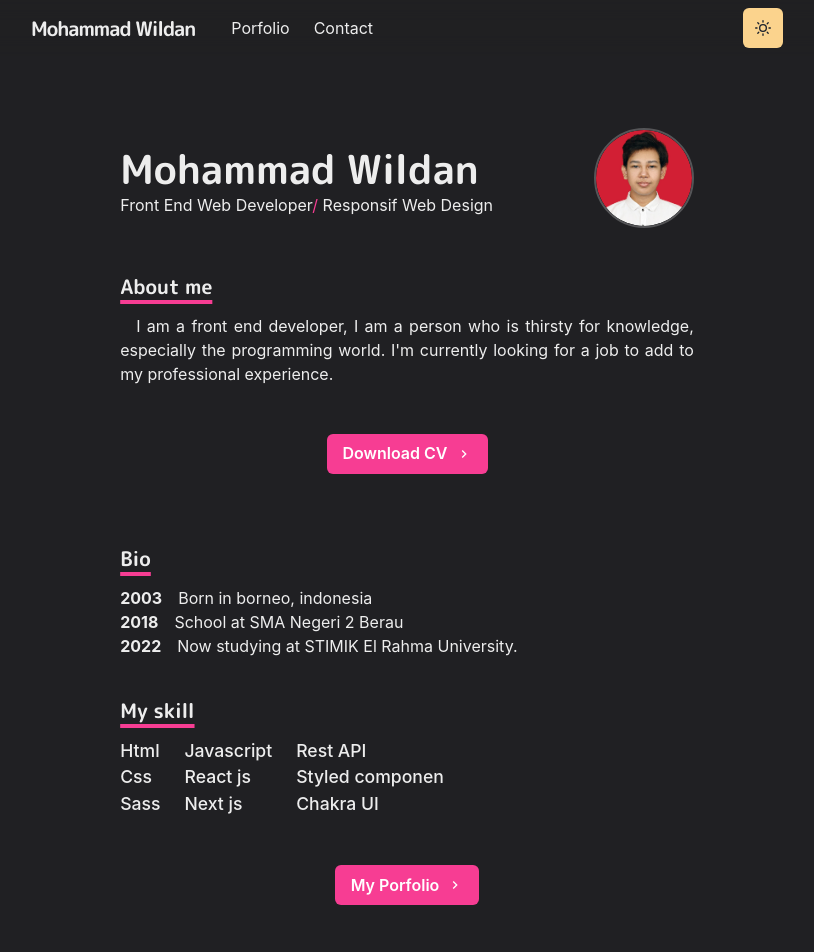
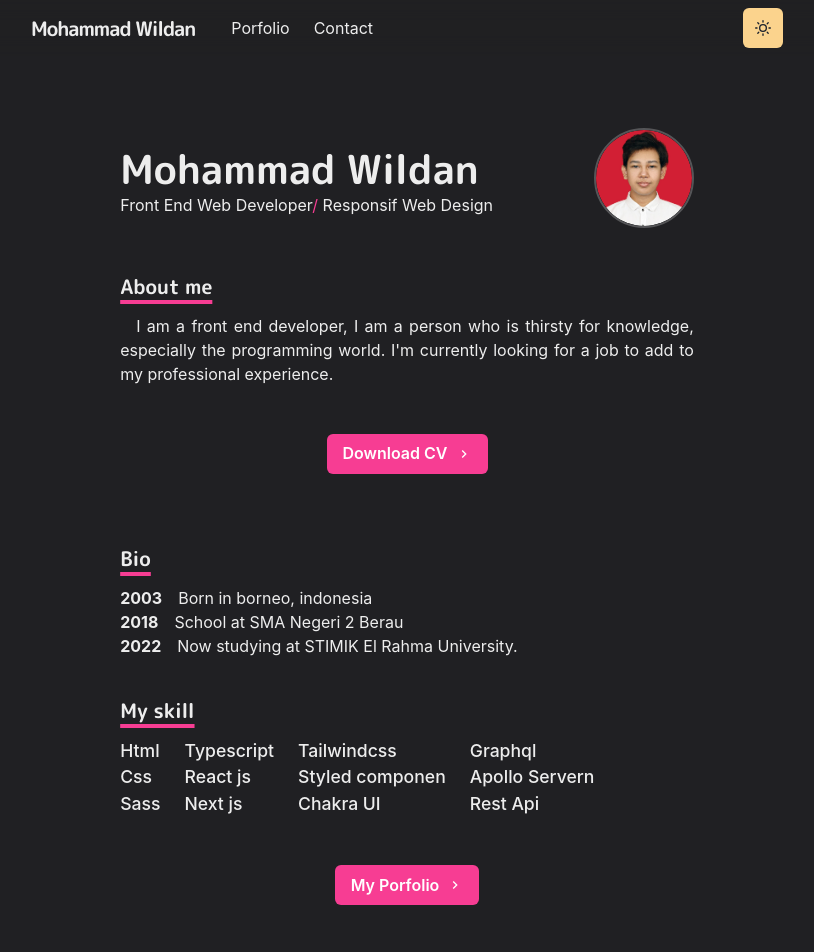
Before and after one commit to mohwildan/portofolio-mohammad-wildan, a Next.js app: page / in a window 1280 px wide. Shown: the top 952 px of the page, without its empty margins (233-1047 px from the left). Built offline with nearby package versions, Linux system fonts and the light colour scheme.

Commit message:
Update index.tsx
update skill

```diff
--- a/pages/index.tsx
+++ b/pages/index.tsx
@@ -110,14 +110,19 @@ const Home: NextPage = () => {
               <SkillText>Sass</SkillText>
             </Flex>
             <Flex flexDir="column">
-              <SkillText>Javascript</SkillText>
+              <SkillText>Typescript</SkillText>
               <SkillText>React js</SkillText>
               <SkillText>Next js</SkillText>
             </Flex>
             <Flex flexDir="column">
-              <SkillText>Rest API</SkillText>
+              <SkillText>Tailwindcss</SkillText>
               <SkillText>Styled componen</SkillText>
               <SkillText>Chakra UI</SkillText>
+            </Flex>
+            <Flex flexDir="column">
+              <SkillText>Graphql</SkillText>
+              <SkillText>Apollo Servern</SkillText>
+              <SkillText>Rest Api</SkillText>
             </Flex>
           </Flex>
           <div onClick={() => push("/porfolio")}>
```
